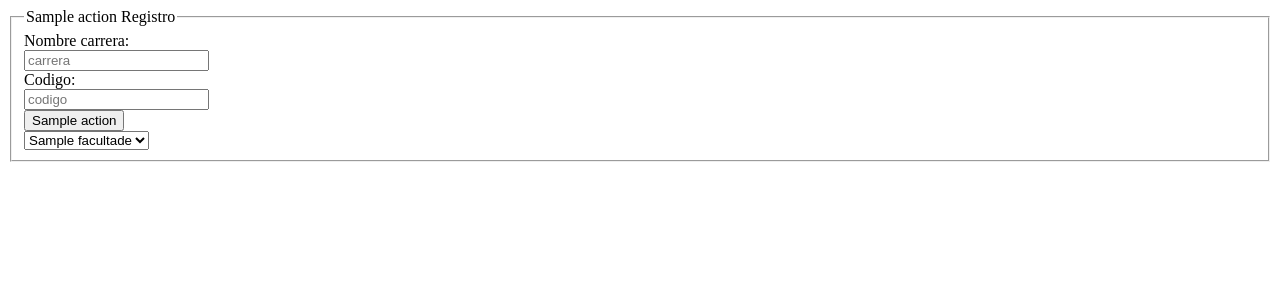
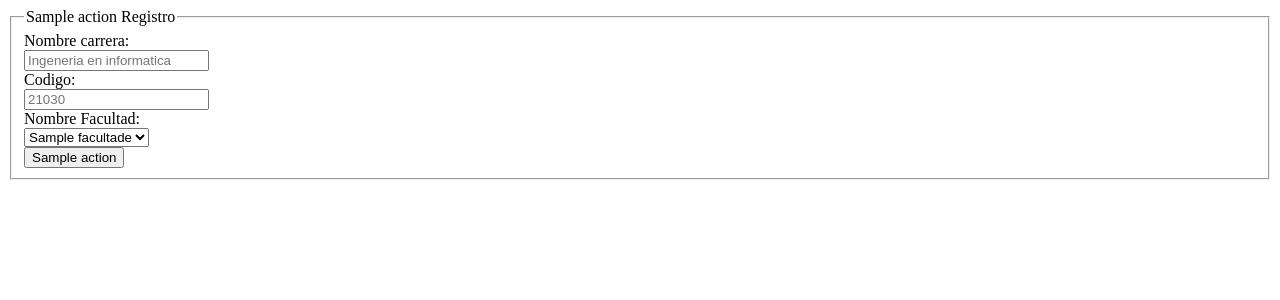
Before and after one commit to RatasRecursivas/webtrabajostitulo, a CodeIgniter app: template app/application/views/carrera/formulario.php in a window 1280 px wide. Shown: the top 300 px of the page. Run offline with CodeIgniter, Linux system fonts and the light colour scheme; the template is opened without the code that fills it: most values are stand-ins (such as "Sample title", 1, 10 or a date in 2020).

Commit message:
Faltaria eliminar en carrera

```diff
--- a/app/application/views/carrera/formulario.php
+++ b/app/application/views/carrera/formulario.php
@@ -1,14 +1,11 @@
 <div class="row">
-    <div class="large-12 columns">
+    <div class="large-10  columns">
         <?php
-        if (isset($query)) {
         $nombre_carrera = array(
             'type' => 'text',
-                'placeholder' => 'Ing...',
+            'placeholder' => 'Ingeneria en informatica',
             'name' => 'nombre_carrera',
-                'value' => $query->nombre_carrera
         );
-
         $button = array(
             'value' => $action,
             'class' => 'button tiny'
@@ -16,61 +13,26 @@
         $attributes = array(
             'class' => 'rigth inline',
         );
-            $id = $query->id;
-        } else {
-            $nombre_carrera = array(
+        $nombre_codigo = array(
             'type' => 'text',
-                'placeholder' => 'carrera',
-                'name' => 'nombre_carrera',
-                'value' => ''
+            'placeholder' => '21030',
+            'name' => 'codigo',
         );
-
-            $button = array(
-                'value' => $action,
-                'class' => 'button tiny'
-            );
-            $attributes = array(
-                'class' => 'rigth inline',
-            );
-            $id = '';
-        }
-
-        if (isset($query)) {
-            $codigo = array(
-                'type' => 'text',
-                'placeholder' => 'codigo',
-                'name' => 'codigo',
-                'value' => $query->codigo
-            );
-
-            $button = array(
-                'value' => $action,
-                'class' => 'button tiny'
-            );
-            $attributes = array(
-                'class' => 'rigth inline',
-            );
-            $id = $query->id;
-        } else {
-            $codigo = array(
-                'type' => 'text',
-                'placeholder' => 'codigo',
-                'name' => 'codigo',
-                'value' => ''
-            );
-
-            $button = array(
-                'value' => $action,
-                'class' => 'button tiny'
-            );
-            $attributes = array(
-                'class' => 'rigth inline',
-            );
-            $id = '';
         $selec_facultades = array();
         foreach ($facultades as $facultad) {
             $selec_facultades[$facultad->id] = $facultad->nombre_facultad;
         }
+
+        if (isset($query)) {
+            $nombre_carrera['value'] = $query->nombre_carrera;
+            $id = $query->codigo;
+            $nombre_codigo['value'] = $query->codigo;
+            $id_facultad = $query->facultad_id;
+        } else {
+            $nombre_carrera['value'] = '';
+            $id = '';
+            $nombre_codgio['value'] = '';
+            $id_facultad = '';
         }
         ?>
         <?= form_open('carrera/' . strtolower($action)); ?>
@@ -79,26 +41,29 @@
             <div class="small-2 columns">
                 <?= form_label('Nombre carrera:', 'nombreCarrera', $attributes); ?>
             </div>
-            <div class="small-8 columns">
+            <div class="small-10 columns">
                 <?= form_input($nombre_carrera); ?>
-            </div>
-            <div class="small-2  columns">
             </div>
         </div>
         <div class="row">
             <div class="small-2 columns">
                 <?= form_label('Codigo:', 'numerocodigo', $attributes); ?>
             </div>
-            <div class="small-8 columns">
-                <?= form_input($codigo); ?>
+            <div class="small-10 columns">
+                <?= form_input($nombre_codigo); ?>
+            </div>
+
+        </div>
+        <div class="row">
+            <div class="small-2 columns">
+                <?= form_label('Nombre Facultad:', 'nombreFacultad', $attributes); ?>
+            </div>
+            <div class="large-8 columns">
+                <?= form_dropdown('facultades', $selec_facultades,$id_facultad); ?>
             </div>
             <div class="small-2  columns">
                 <?= form_submit($button); ?>
             </div>
-
-        </div>
-        <div class="row">
-            <?= form_dropdown('facultades', $selec_facultades); ?>
         </div>
         <?= form_hidden('id', $id); ?>
         <?= form_fieldset_close(); ?>
```
Also changed, not shown: app/application/controllers/carrera.php (+45 -4 lines), app/application/models/carrera_model.php (+21 -1 lines), app/application/views/carrera/index.php (+7 -7 lines). Lines whose indentation alone changed are shown as unchanged.
